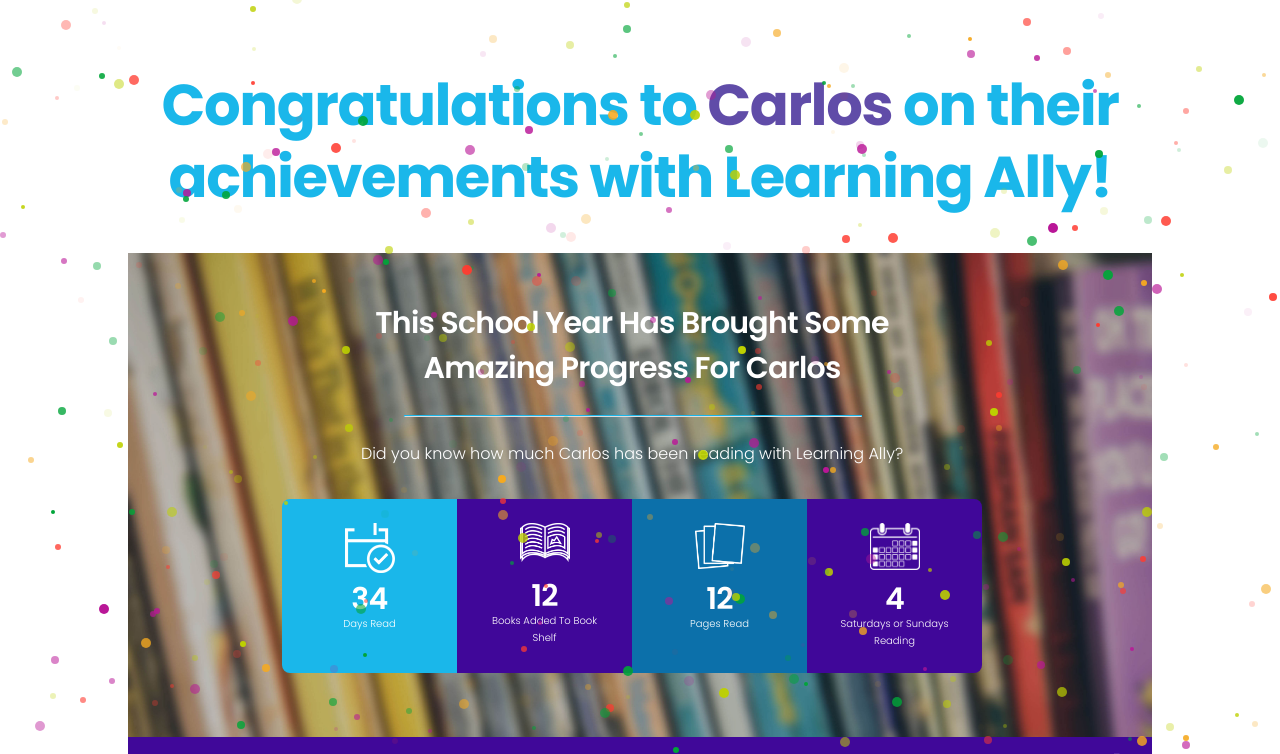
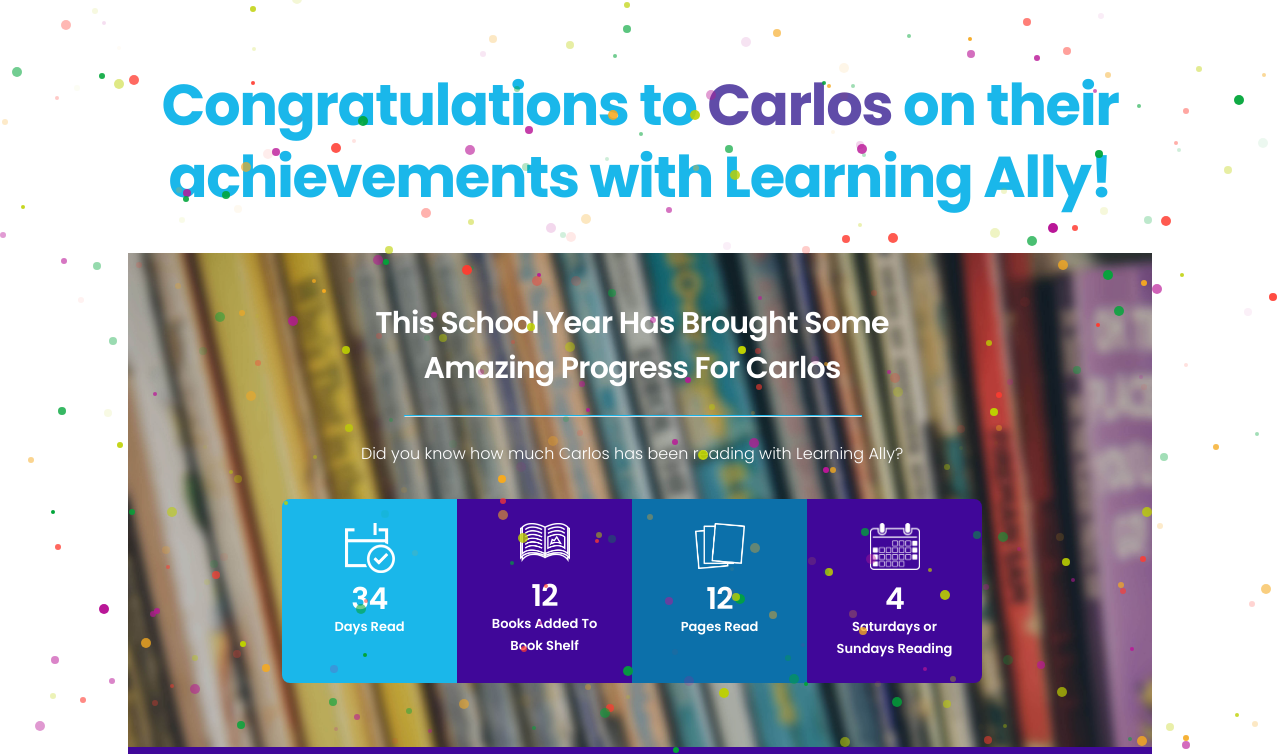
Before and after one commit to Bedrock123/school-year-in-review, a plain HTML site: page index.html in a window 1280 px wide. Shown: the top 754 px of the page. Drawn offline with nearby package versions, Linux system fonts and the light colour scheme.

Commit message:
Changed around the font

```diff
--- a/css/new.css
+++ b/css/new.css
@@ -73,3 +73,9 @@
 .center-header {
     font-size: 50px;
 }
+
+.statistics p {
+    font-size: 13px !important;
+    font-weight: 600;
+    x
+}
```
